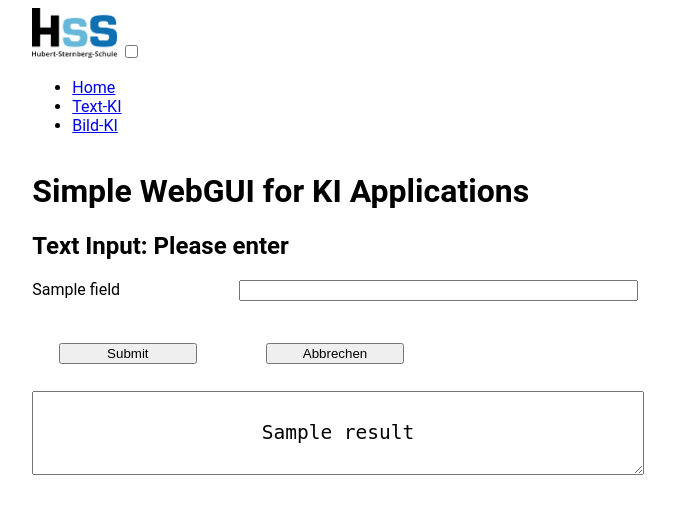
After one commit to juergenmertens/HSS_KI_WebGUI_backup, a Flask app: template templates/text.html in a window 1280 px wide. The commit adds this page. Shown: the top 514 px of the page, without its empty margins (113-788 px from the left). Run offline with Flask 2, Linux system fonts and the light colour scheme; the template is opened without the code that fills it: most values are stand-ins (such as "Sample title", 1, 10 or a date in 2020).

Commit message:
aufgesplittet in text und picture

```diff
--- a/__init__.py
+++ b/__init__.py
@@ -9,4 +9,10 @@ def create_app():
     from main import main as main_blueprint
     app.register_blueprint(main_blueprint)
 
+    from text import textki as textki_blueprint
+    app.register_blueprint(textki_blueprint)
+
+    from picture import pictureki as pictureki_blueprint
+    app.register_blueprint(pictureki_blueprint)
+
     return app
--- a/main.py
+++ b/main.py
@@ -1,48 +1,14 @@
-import joblib
-from flask import Blueprint, render_template, request
-from sklearn import tree
+from flask import Blueprint, render_template
 
 from __init__ import create_app
 
 main = Blueprint('main', __name__)
 
-# TODO
-# Eingabefelder eintragen [Feldname, Anzeigetext]
-fields = [['anz', 'Anzahl Beschädigungen'], ['tiefe', 'Durchschnittl. Tiefe in mm']]
-
-# TODO
-# Name des Modells festlegen
-model_file = 'qm_model.dt'
-
 
 @main.route('/')
 def index_get():
-    return render_template('index.html', inputfields=fields)
-
-
-@main.route('/', methods=['Post'])
-def index_post():
-    # TODO
-    # Daten aus Form Request laden, evtl. konvertieren
-    input_values = []
-    for input in fields:
-        if input[0] in request.form.keys():
-            input_values.append(float(request.form.get(input[0])))
-    # TODO
-    # Model mit Daten aufrufen
-    model = joblib.load(model_file)
-    result = model.predict([input_values])
-
-    # TODO
-    # Ergebnis für Ausgabe vorbereiten
-    # result = result ...
-    if result == 'N':
-        result = "Nacharbeit"
-    else:
-        result = "Ausschuss"
-
-    return render_template('index.html', inputfields=fields, result=result)
+    return render_template('index.html')
 
 
 if __name__ == '__main__':
-    create_app().run(debug=True)
+    create_app().run(debug=True, host="0.0.0.0")
--- a/requirements.txt
+++ b/requirements.txt
@@ -1,3 +1,4 @@
 Flask~=2.2.3
 joblib~=1.2.0
 scikit-learn~=1.2.1
+Werkzeug~=2.2.3
--- a/templates/base.html
+++ b/templates/base.html
@@ -10,9 +10,17 @@
 </head>
 
 <body>
-        <header class="header">
-            <img src="static/HSS Logo.png" class="logo" height='50px' >
-        </header>
+ <header class="header">
+    <img src="static/HSS Logo.png" class="navlogo" height='50px'>
+    <input class="menu-btn" type="checkbox" id="menu-btn"/>
+    <label class="menu-icon" for="menu-btn"><span class="navicon"></span></label>
+    <ul class="menu">
+        <li><a href="{{ url_for('main.index_get') }}" class="navbar-item">Home</a></li>
+        <li><a href="{{ url_for('textki.text_get') }}" class="navbar-item">Text-KI</a></li>
+        <li><a href="{{ url_for('pictureki.picture_get') }}" class="navbar-item">Bild-KI</a></li>
+    </ul>
+
+</header>
 
         <div class="hss-body">
                {% block content %}
--- /dev/null
+++ b/templates/text.html
@@ -0,0 +1,25 @@
+{% extends "base.html" %}
+
+{% block content %}
+<h1 class="title">
+  Simple WebGUI for KI Applications
+</h1>
+<h2 class="subtitle">
+  Text Input: Please enter
+</h2>
+
+    <form class="input_form" action="/" method="POST">
+        {% for field in inputfields %}
+            <label class="input_label" for={{field[0]}}>{{field[1]}}</label>
+            <input class="input_field" type="text" name={{field[0]}} id={{field[0]}}>
+        {% endfor %}
+
+        <button name="submit" type="submit">Submit</button>
+        <button name="reset" type="reset">Abbrechen</button>
+    </form>
+
+    <div class="result_field">
+        <textarea name="result" rows="1" >{{result}}</textarea>
+    </div>
+
+{% endblock %}
```
Also changed, not shown: picture.py (added, +30 -0 lines), templates/index.html (+2 -14 lines), text.py (added, +41 -0 lines).
